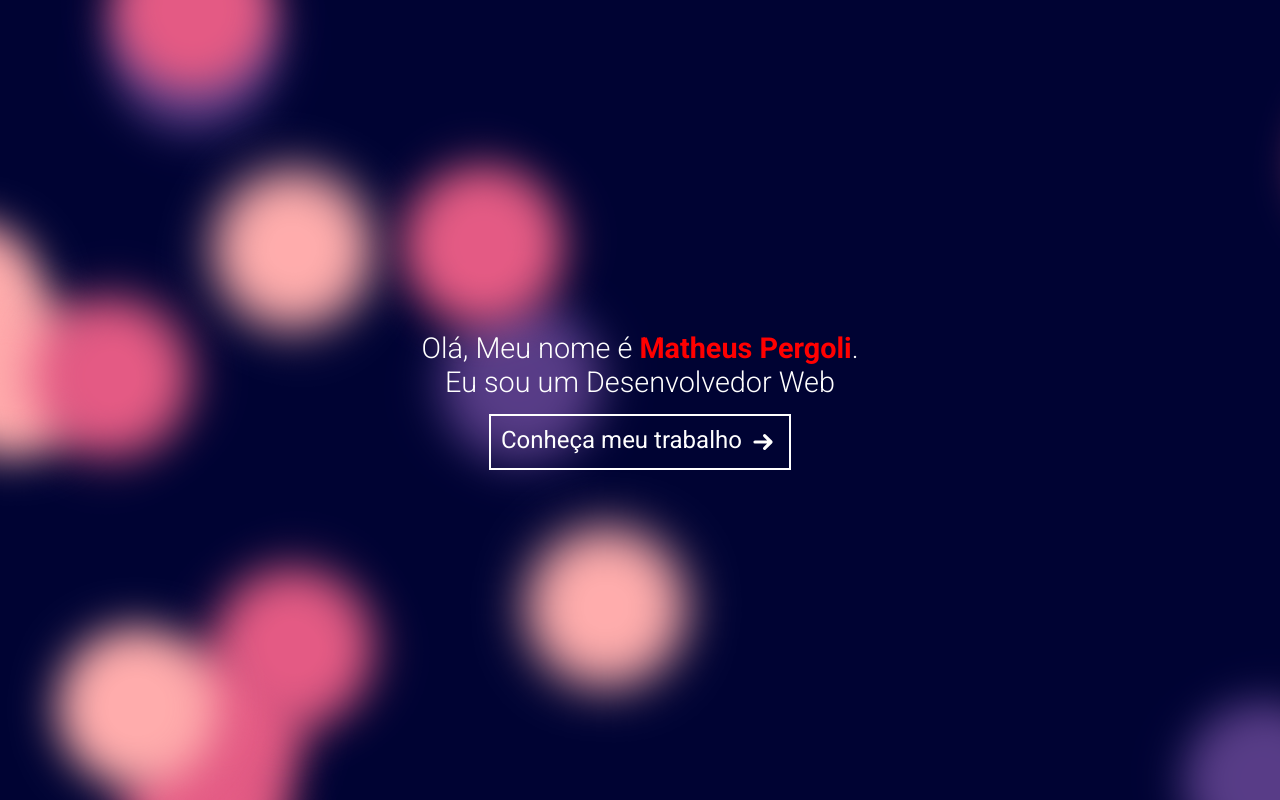
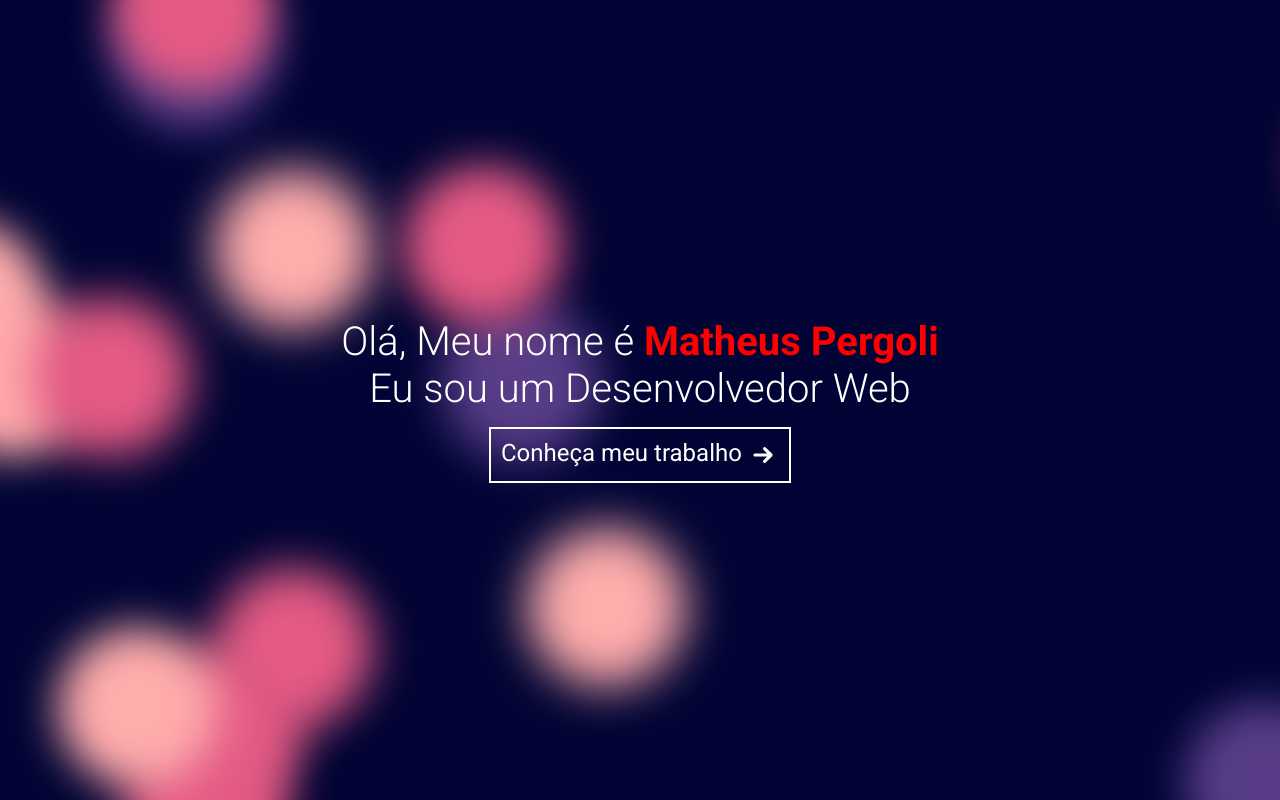
Before and after one commit to matheuspergoli/portfolio, a React (Vite) app: page / in a window 1280 px wide. Built offline with nearby package versions, Linux system fonts and the light colour scheme.

Commit message:
Arrumando tipografia

```diff
--- a/src/Components/Home/Home.tsx
+++ b/src/Components/Home/Home.tsx
@@ -42,11 +42,15 @@ const ContainerMain = styled.main`
 
 const Titulo = styled.h1`
   font-weight: 300;
-  font-size: 1.8rem;
+  font-size: clamp(1.8rem, 5vw, 2.5rem);
 
   span:nth-of-type(1) {
     color: red;
     font-weight: 700;
+
+    @media (max-width: 430px) {
+      display: block;
+    }
   }
 
   span:nth-of-type(2) {
@@ -61,7 +65,7 @@ function Home() {
       <ContainerMain>
         <Background />
         <Titulo className='tracking-in-expand'>
-          Olá, Meu nome é <span className='flicker-1'>Matheus Pergoli</span>.
+          Olá, Meu nome é <span className='flicker-1'>Matheus Pergoli</span>
           <span>Eu sou um Desenvolvedor Web</span>
         </Titulo>
         <Link to='sobre' className='slide-in-elliptic-top-fwd'>
```
